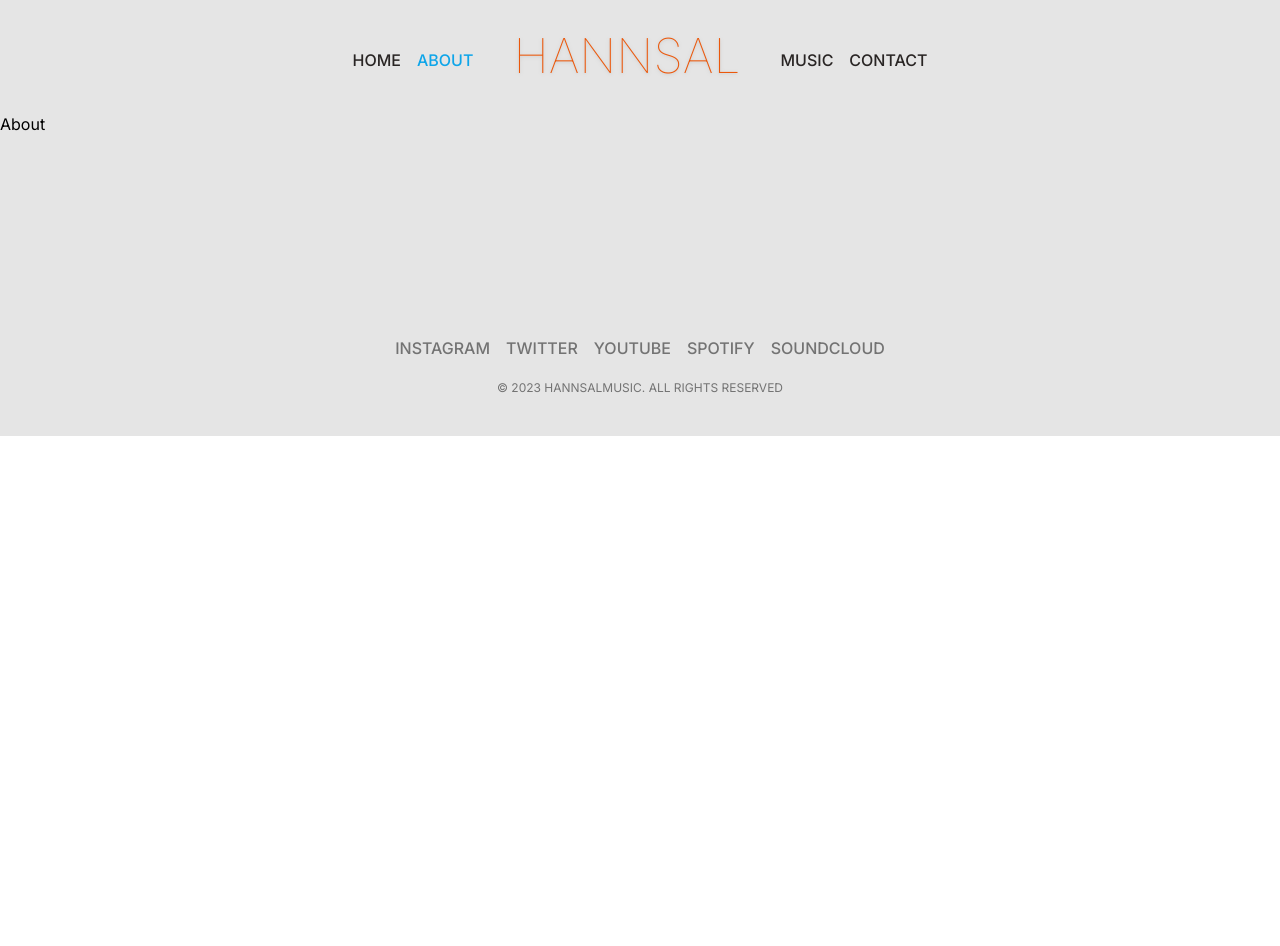
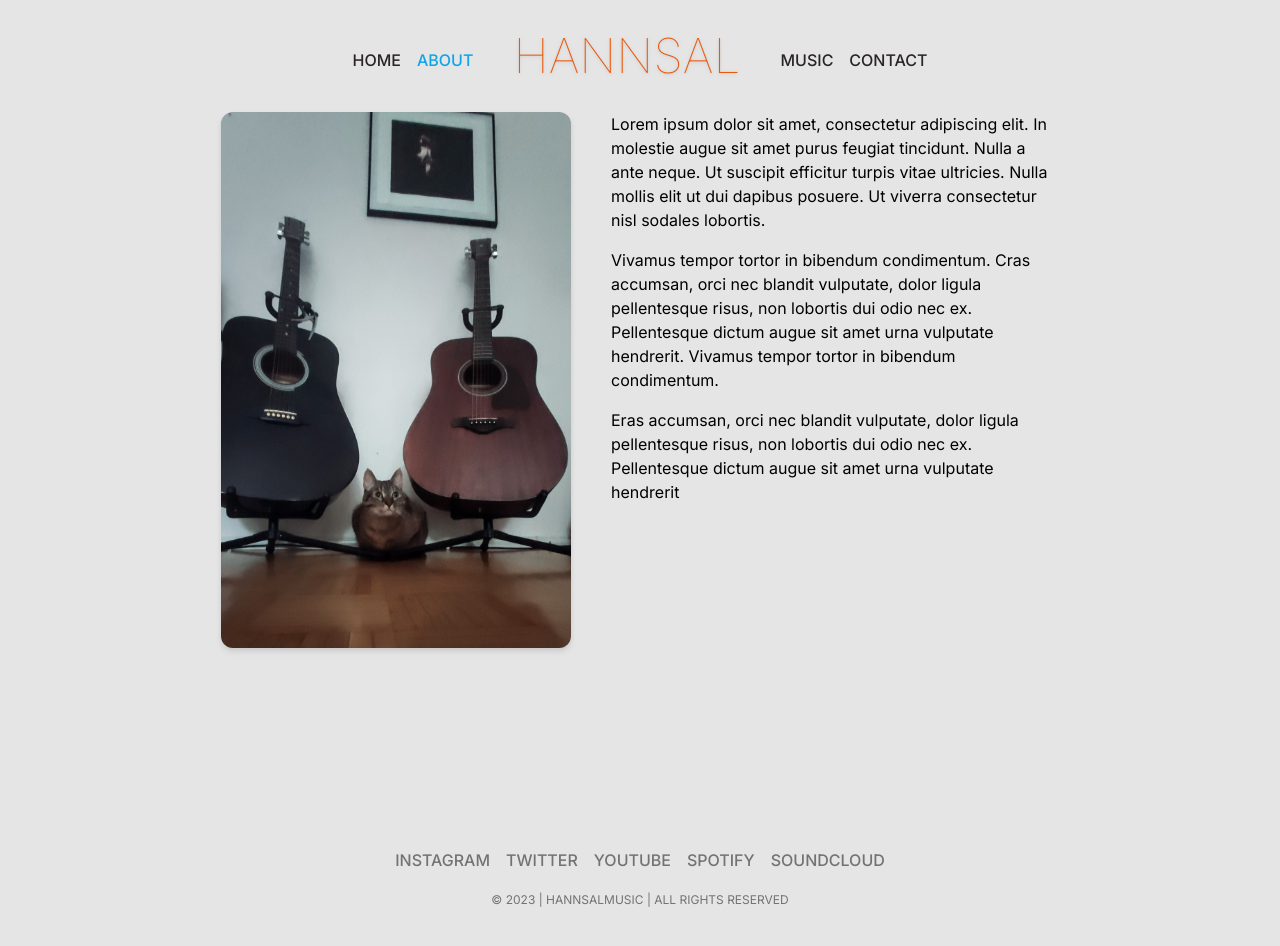
Before and after one commit to hapsal/musicportfolio, a Next.js app: page /about in a window 1280 px wide. Before the commit the page ends 800 px from the top, so only its background shows below. Built offline with nearby package versions, Linux system fonts and the light colour scheme.

Commit message:
feat: added about-page

```diff
--- a/src/components/Footer.js
+++ b/src/components/Footer.js
@@ -20,7 +20,7 @@ const Footer = () => {
                 Soundcloud
                 </a>
             </nav>
-            <p className="text-neutral-500 mt-5 text-xs uppercase">&copy; 2023 HANNSALmusic. All rights reserved</p>
+            <p className="text-neutral-500 mt-5 text-xs uppercase">&copy; 2023 | HANNSALmusic |  All rights reserved</p>
         </footer>
     )
 }
--- a/src/components/LatestSong.js
+++ b/src/components/LatestSong.js
@@ -14,7 +14,7 @@ const LatestSong = () => {
 
     //console.log(latestSong)
     return (
-        <div className="absolute left-1/4 top-24 lg:top-1/4 border-solid bg-orange-500 rounded-md border-2 border-transparent drop-shadow-md p-3 lg:p-2 lg:w-2/5">
+        <div className="absolute left-1/4 top-24 lg:top-1/4 border-solid bg-orange-500 rounded-md border-2 border-transparent drop-shadow-md p-3 lg:p-2 lg:w-2/5 mt-10">
             <div className="md:flex">
                 <img src={latestSong.artwork["150x150"]} alt={latestSong.description} className="rounded-md drop-shadow" />
                 <div className="flex flex-col lg:ml-4 justify-evenly">
--- a/src/components/Layout.js
+++ b/src/components/Layout.js
@@ -3,7 +3,7 @@ import React from "react";
 
 const Layout = ({children}) => {
     return (
-        <div className="bg-neutral-200 container h-screen">
+        <div className="bg-neutral-200 container mx-auto">
         {children}
         </div>
     )
--- a/src/pages/_app.js
+++ b/src/pages/_app.js
@@ -1,6 +1,7 @@
 import '@/styles/globals.css'
 import { Inter } from 'next/font/google'
 
+import Layout from "@/components/Layout";
 import NavBar from '@/components/NavBar'
 import Footer from '@/components/Footer'
 
@@ -12,11 +13,11 @@ const inter = Inter({
 export default function App({ Component, pageProps }) {
   return (
     <div className={`${inter.variable} font-sans bg-neutral-200`}>
-      <NavBar />
-    <main className={`bg-neutral-200 container mx-auto`}>
-      <Component {...pageProps} />
-      <Footer />
-      </main>
+      <Layout>
+        <NavBar />
+        <Component {...pageProps} />
+        <Footer />
+      </Layout>
     </div>
   )
 }
--- a/src/pages/about.js
+++ b/src/pages/about.js
@@ -1,11 +1,23 @@
 import react from "react";
-
+import guitarCat from "../../public/images/about/guitar_cat.jpg"
+import Image from "next/image";
 
 const About = () => {
     return (
-        <div>
-            About
-        </div>
+        <main className="flex justify-center">
+            <div className="flex gap-10">
+                <Image src={guitarCat} alt="Cat between two guitars" width={350} height={300} className="rounded-xl drop-shadow-md" />
+                <div className="flex flex-col text-left space-y-4 max-w-md">
+                    <p>
+                    Lorem ipsum dolor sit amet, consectetur adipiscing elit. In molestie augue sit amet purus feugiat tincidunt. Nulla a ante neque. Ut suscipit efficitur turpis vitae ultricies.
+                    Nulla mollis elit ut dui dapibus posuere. Ut viverra consectetur nisl sodales lobortis.
+                    </p>
+                    <p>Vivamus tempor tortor in bibendum condimentum. Cras accumsan, orci nec blandit vulputate, dolor ligula pellentesque risus, non lobortis dui odio nec ex. Pellentesque dictum augue sit amet urna vulputate hendrerit.
+                    Vivamus tempor tortor in bibendum condimentum.</p>
+                    <p>Eras accumsan, orci nec blandit vulputate, dolor ligula pellentesque risus, non lobortis dui odio nec ex. Pellentesque dictum augue sit amet urna vulputate hendrerit</p>
+                </div>
+            </div>
+        </main>
     )
 }
 
--- a/src/pages/index.js
+++ b/src/pages/index.js
@@ -1,4 +1,3 @@
-import Layout from "@/components/Layout";
 import Image from "next/image";
 import homePicture from "../../public/images/home/home.jpg"
 import catPicture from "../../public/images/home/hannsalcat.jpg"
@@ -12,19 +11,18 @@ export default function Home() {
   return (
     <>
       <main>
-        <Layout>
           <div className="relative">
             <h1 className="absolute lg:text-4xl font-extrabold uppercase text-gray-50 left-1/4 top-1/6 mt-10">Latest song is available now</h1>
-            <LatestSong  />
-            <Image src={homePicture} alt="Sky" className="object-cover lg:h-96 w-full" />
-            <Link href="/music" className="absolute mt-24 text-1xl sm:text-gray-50 left-1/4 sm:bottom-12 hover:text-sky-400">Browser other songs here</Link>
+            <div className="flex justify-center">
+              <LatestSong  />
+              <Image src={homePicture} alt="Sky" className="object-cover lg:h-96 w-full" />
+            </div>
           </div>
           <div className="flex flex-col mt-40 lg:mt-20 items-center">
-          <Image src={catPicture} alt="cat" className="rounded-xl" />
+          <Image src={catPicture} alt="cat" className="rounded-xl drop-shadow-md" />
             <p className="max-w-prose mt-10 pl-5 pr-5">Lorem ipsum dolor sit amet, consectetur adipiscing elit. In molestie augue sit amet purus feugiat tincidunt.
               Nulla a ante neque. Ut suscipit efficitur turpis vitae ultricies. Nulla mollis elit ut dui dapibus posuere. Ut viverra consectetur nisl sodales lobortis.</p>
           </div>
-        </Layout>
       </main>
     </>
   )
```
Also changed, not shown: public/images/about/guitar_cat.jpg (added).
